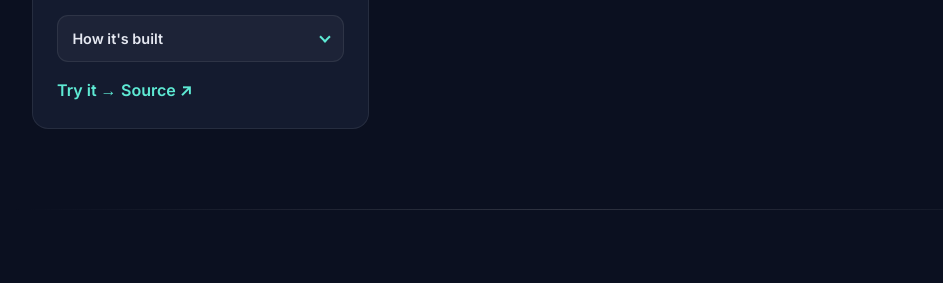
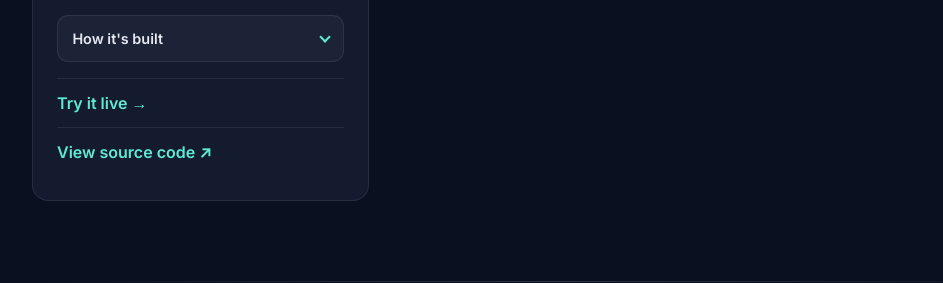
Before and after one commit to nichiyoshie/portfolio, a plain HTML site: page index.html in a window 1280 px wide. Shown: the part 3233-3516 px from the top of the page, without its empty margins (82-1025 px from the left). Drawn offline with Linux system fonts and the light colour scheme.

Commit message:
Made two different rows for project link and source code

```diff
--- a/css/style.css
+++ b/css/style.css
@@ -641,3 +641,24 @@ footer { border-top: 1px solid rgba(255, 255, 255, 0.08); }
     border-radius: 0.6rem;
     border: 1px solid rgba(255, 255, 255, 0.1);
 }
+
+.card-links {
+    display: flex;
+    flex-direction: column;
+    margin-top: 1rem;
+    border-top: 1px solid rgba(255, 255, 255, 0.08);
+}
+
+.card-links a {
+    margin-top: 0;
+    padding: 0.7rem 0;
+    transition: transform 0.2s;
+}
+
+.card-links a + a {
+    border-top: 1px solid rgba(255, 255, 255, 0.08);
+}
+
+.card-links a:hover {
+    transform: translateX(4px);
+}
--- a/index.html
+++ b/index.html
@@ -305,8 +305,8 @@
                         </div>
                     </details>
                     <div class="card-links">
-                        <a href="https://typing-speed-test-nks.vercel.app" target="_blank" rel="noopener noreferrer">Try it →</a>
-                        <a href="https://github.com/nichiyoshie/typing-speed-test" target="_blank" rel="noopener noreferrer">Source ↗</a>
+                        <a href="https://typing-speed-test-nks.vercel.app" target="_blank" rel="noopener noreferrer">Try it live →</a>
+                        <a href="https://github.com/nichiyoshie/typing-speed-test" target="_blank" rel="noopener noreferrer">View source code ↗</a>
                     </div>
                 </article>
             </div>
```
